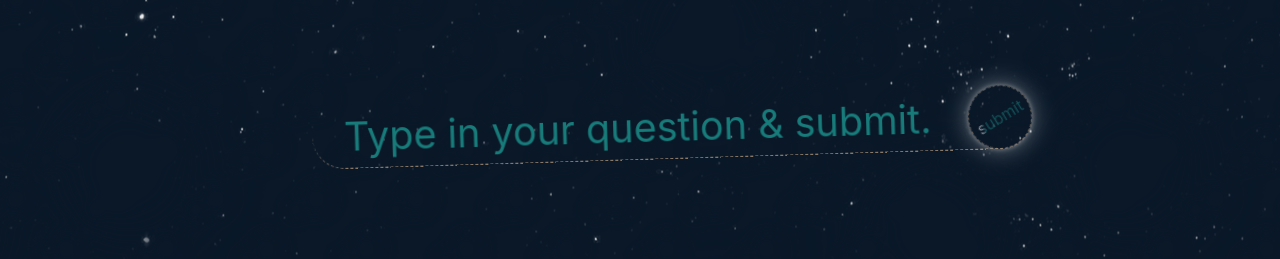
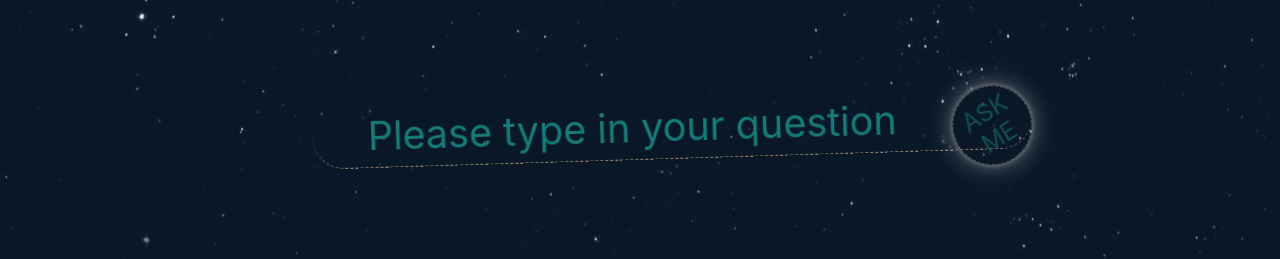
Before and after one commit to Valeriia-Livinska/magic-8-ball, a React (Create React App) app: page / in a window 1280 px wide. Shown: the part 251-510 px from the top of the page. Built offline with nearby package versions, Linux system fonts and the light colour scheme.

Commit message:
improve the input by using useState

```diff
--- /dev/null
+++ b/src/components/QuestionForm/Form.jsx
@@ -0,0 +1,41 @@
+import {
+  Form,
+  DecoFloatInput,
+  DecoRotateInput,
+  Input,
+  SubmitButton,
+} from "./Form.styled";
+
+const QuestionForm = ({ onSubmit }) => {
+  const handleSubmit = (event) => {
+    event.preventDefault();
+
+    const queryValue = event.currentTarget.elements["query"].value;
+    const query = queryValue.trim();
+    if (query === "") {
+      alert("Fill in the input value");
+    }
+    onSubmit(query);
+  };
+
+  // disable to button for several seconds while fetching
+  // if the same question, than ask if you really want to ask the same question
+
+  return (
+    <Form onSubmit={handleSubmit}>
+      <DecoFloatInput>
+        <DecoRotateInput>
+          <Input
+            type="text"
+            name="query"
+            autoComplete="off"
+            placeholder="Please type in your question"
+          />
+          <SubmitButton type="submit">ask me</SubmitButton>
+        </DecoRotateInput>
+      </DecoFloatInput>
+    </Form>
+  );
+};
+
+export default QuestionForm;
--- /dev/null
+++ b/src/components/QuestionForm/Form.styled.js
@@ -0,0 +1,169 @@
+import styled, { keyframes } from "styled-components";
+
+export const Form = styled.form`
+  transform: translateY(-1.6rem);
+`;
+
+const textFloat = keyframes`
+    0% {
+      transform: translateX(-55%);
+    }
+    50% {
+      transform: translateX(-45%);
+    }
+    100% {
+      transform: translateX(-55%);
+    }
+`;
+
+export const DecoFloatInput = styled.div`
+  position: absolute;
+  width: 18rem;
+
+  top: 0px;
+  left: 50%;
+  transform: translateX(-50%);
+
+  animation: ${textFloat} 12s infinite linear;
+`;
+
+const textRotate = keyframes`
+   0% {
+      transform: rotate(2deg);
+    }
+    50% {
+      transform: rotate(-2deg);
+    }
+    100% {
+      transform: rotate(2deg);
+    }
+`;
+
+export const DecoRotateInput = styled.div`
+  position: relative;
+  &::after {
+    content: "";
+    position: absolute;
+    top: 0;
+    left: 0;
+    right: 0;
+    height: 1.6rem;
+
+    border-bottom-left-radius: 0.8rem;
+    border-bottom-right-radius: 0.8rem;
+
+    border-bottom: 1px dashed ${(p) => p.theme.colors.gold};
+    opacity: 0.7;
+    z-index: -1;
+  }
+  animation: text 8s infinite linear;
+
+  animation: ${textRotate} 12s infinite linear;
+`;
+
+const textSize1 = keyframes`
+    0% {
+      font-size: 1rem;
+      opacity: 1;
+    }
+    50% {
+      font-size: 0.95rem;
+      opacity: 0.6;
+    }
+    100% {
+      font-size: 1rem;
+      opacity: 1;
+    }
+`;
+
+export const Input = styled.input`
+
+    position: absolute;
+    left: 0px;
+    width: 16rem;
+    height: 1.6rem;
+
+    font-size: 1rem;
+    text-align: center;
+
+    color: ${(p) => p.theme.colors.goldLite};
+    background-color: transparent;
+    caret-color: ${(p) => p.theme.colors.gold};
+
+    border: none;
+    outline: none;
+
+    animation: ${textSize1} 5s infinite linear;
+
+    &::placeholder {
+      color: ${(p) => p.theme.colors.turquoise};
+    }
+
+    &:focus::placeholder {
+      opacity: 0;
+      transition: opacity 0.8s linear;
+    }
+
+    &:focus {
+      opacity: 1;
+    }
+  }
+`;
+
+const blink = keyframes`
+    0% {
+      background-position: 100% center;
+    }
+    100% {
+      background-position: 0% center;
+    }
+`;
+
+export const SubmitButton = styled.button`
+    position: absolute;
+    right: 0px;
+    height: 2rem;
+    width: 2rem;
+
+    transform-origin: 50% 50%;
+    transform: rotate(-30deg);
+    padding: 0px;
+
+    font-size: 0.6rem;
+    text-transform: uppercase;
+    color: transparent;
+
+    cursor: pointer;
+
+    background: linear-gradient(
+        -80deg,
+        ${(p) => p.theme.colors.turquoise} 0%,
+        ${(p) => p.theme.colors.turquoise} 48%,
+        white 49%,
+        white 50%,
+        ${(p) => p.theme.colors.turquoise} 51%,
+        ${(p) => p.theme.colors.turquoise} 100%
+      );
+
+    background-repeat: no-repeat;
+    background-size: 500% auto;
+    background-position: -100% center;
+    -webkit-background-clip: text;
+
+    animation: ${blink} 4s linear infinite;
+
+    border-radius: 50%;
+    border: 1px dashed ${(p) => p.theme.colors.gold};
+    opacity: 0.5;
+    box-shadow:   0 0 5px rgba(255, 255, 255),
+       0 0 25px rgba(255, 255, 255, 0.8);
+
+    &:hover {
+      color: ${(p) => p.theme.colors.gold};
+      opacity: 1;
+      transition-duration: 0.5s;
+    }
+
+    transition-duration: 0.5s;
+
+  }`;
--- a/src/pages/Home/Home.jsx
+++ b/src/pages/Home/Home.jsx
@@ -1,53 +1,29 @@
+import { useState } from "react";
 import Container from "../../components/Container/Container";
 import transition from "../../services/transition/transition";
+import QuestionForm from "../../components/QuestionForm/Form";
 import {
   HomeSection,
   HomeWrapper,
-  FormStyled,
-  FloatQuestionContainer,
-  RotateQuestionContainer,
-  TextInput,
-  SubmitButton,
   ImgWrapper,
   MoonEffects,
 } from "./Home.styled";
 import moonOnHand from "../../assets/images/moonOnHand_4.png";
 
 const Home = () => {
+  const [query, setQuery] = useState("");
+
+  const getQuery = (query) => {
+    setQuery(query);
+  };
+
+  console.log(query);
   return (
     <HomeSection>
       <Container>
         <HomeWrapper>
           <h1>Home page</h1>
-
-          <FormStyled
-            method="post"
-            // action="destroy"
-            // onSubmit={(event) => {
-            //   if (
-            //     !confirm("Please confirm you want to delete this record.")
-            //   ) {
-            //     event.preventDefault();
-            //   }
-            // }}
-          >
-            <FloatQuestionContainer>
-              <RotateQuestionContainer>
-                <TextInput
-                  type="text"
-                  name="question"
-                  // value=""
-                  // defaultValue={contact.twitter}
-                  required
-                  autoComplete="off"
-                  // pattern="^[А-Яа-яЁё?\s]+$"
-                  //  size="35"
-                  placeholder=" Type in your question & submit."
-                />
-                <SubmitButton type="submit">submit</SubmitButton>
-              </RotateQuestionContainer>
-            </FloatQuestionContainer>
-          </FormStyled>
+          <QuestionForm onSubmit={getQuery} />
           <ImgWrapper>
             <img src={moonOnHand} alt="Moon fortune-telling" />
             <MoonEffects />
--- a/src/pages/Home/Home.styled.js
+++ b/src/pages/Home/Home.styled.js
@@ -12,174 +12,6 @@ export const HomeWrapper = styled.div`
   justify-content: space-between;
   height: 100vh;
 `;
-
-export const FormStyled = styled.form`
-  transform: translateY(-1.6rem);
-`;
-
-const textFloat = keyframes`
-    0% {
-      transform: translateX(-55%);
-    }
-    50% {
-      transform: translateX(-45%);
-    }
-    100% {
-      transform: translateX(-55%);
-    }
-`;
-
-export const FloatQuestionContainer = styled.div`
-  position: absolute;
-  width: 18rem;
-
-  top: 0px;
-  left: 50%;
-  transform: translateX(-50%);
-
-  animation: ${textFloat} 12s infinite linear;
-`;
-
-const textRotate = keyframes`
-   0% {
-      transform: rotate(2deg);
-    }
-    50% {
-      transform: rotate(-2deg);
-    }
-    100% {
-      transform: rotate(2deg);
-    }
-`;
-
-export const RotateQuestionContainer = styled.div`
-  position: relative;
-  &::after {
-    content: "";
-    position: absolute;
-    top: 0;
-    left: 0;
-    right: 0;
-    height: 1.6rem;
-
-    border-bottom-left-radius: 0.8rem;
-    border-bottom-right-radius: 0.8rem;
-
-    border-bottom: 1px dashed ${(p) => p.theme.colors.gold};
-    opacity: 0.7;
-    z-index: -1;
-  }
-  animation: text 8s infinite linear;
-
-  animation: ${textRotate} 12s infinite linear;
-`;
-
-const textSize1 = keyframes`
-    0% {
-      font-size: 1rem;
-      opacity: 1;
-    }
-    50% {
-      font-size: 0.95rem;
-      opacity: 0.6;
-    }
-    100% {
-      font-size: 1rem;
-      opacity: 1;
-    }
-`;
-
-export const TextInput = styled.input`
-
-    position: absolute;
-    left: 0px;
-    width: 16rem;
-    height: 1.6rem;
-
-    font-size: 1rem;
-    text-align: center;
-
-    color: ${(p) => p.theme.colors.goldLite};
-    background-color: transparent;
-    caret-color: ${(p) => p.theme.colors.gold};
-
-    border: none;
-    outline: none;
-
-    animation: ${textSize1} 5s infinite linear;
-
-    &::placeholder {
-      color: ${(p) => p.theme.colors.turquoise};
-    }
-
-    &:focus::placeholder {
-      opacity: 0;
-      transition: opacity 0.8s linear;
-    }
-
-    &:focus {
-      opacity: 1;
-    }
-  }
-`;
-
-const blink = keyframes`
-    0% {
-      background-position: 100% center;
-    }
-    100% {
-      background-position: 0% center;
-    }
-`;
-
-export const SubmitButton = styled.button`
-    position: absolute;
-    right: 0px;
-    height: 1.6rem;
-    width: 1.6rem;
-
-    transform-origin: 50% 50%;
-    transform: rotate(-30deg);
-    padding: 0px;
-
-    font-size: 0.4rem;
-
-    color: transparent;
-
-    cursor: pointer;
-
-    background: linear-gradient(
-        -80deg,
-        ${(p) => p.theme.colors.turquoise} 0%,
-        ${(p) => p.theme.colors.turquoise} 48%,
-        white 49%,
-        white 50%,
-        ${(p) => p.theme.colors.turquoise} 51%,
-        ${(p) => p.theme.colors.turquoise} 100%
-      );
-
-    background-repeat: no-repeat;
-    background-size: 500% auto;
-    background-position: -100% center;
-    -webkit-background-clip: text;
-
-    animation: ${blink} 4s linear infinite;
-
-    border-radius: 50%;
-    border: 1px dashed ${(p) => p.theme.colors.gold};
-    opacity: 0.5;
-    box-shadow:   0 0 5px rgba(255, 255, 255),
-       0 0 25px rgba(255, 255, 255, 0.8);
-
-    &:hover {
-      color: ${(p) => p.theme.colors.gold};
-      opacity: 1;
-      transition-duration: 0.5s;
-    }
-
-    transition-duration: 0.5s;
-
-  }`;
 
 export const ImgWrapper = styled.div`
   position: relative;
```
Also changed, not shown: src/services/transition/transition.js (+0 -15 lines).
